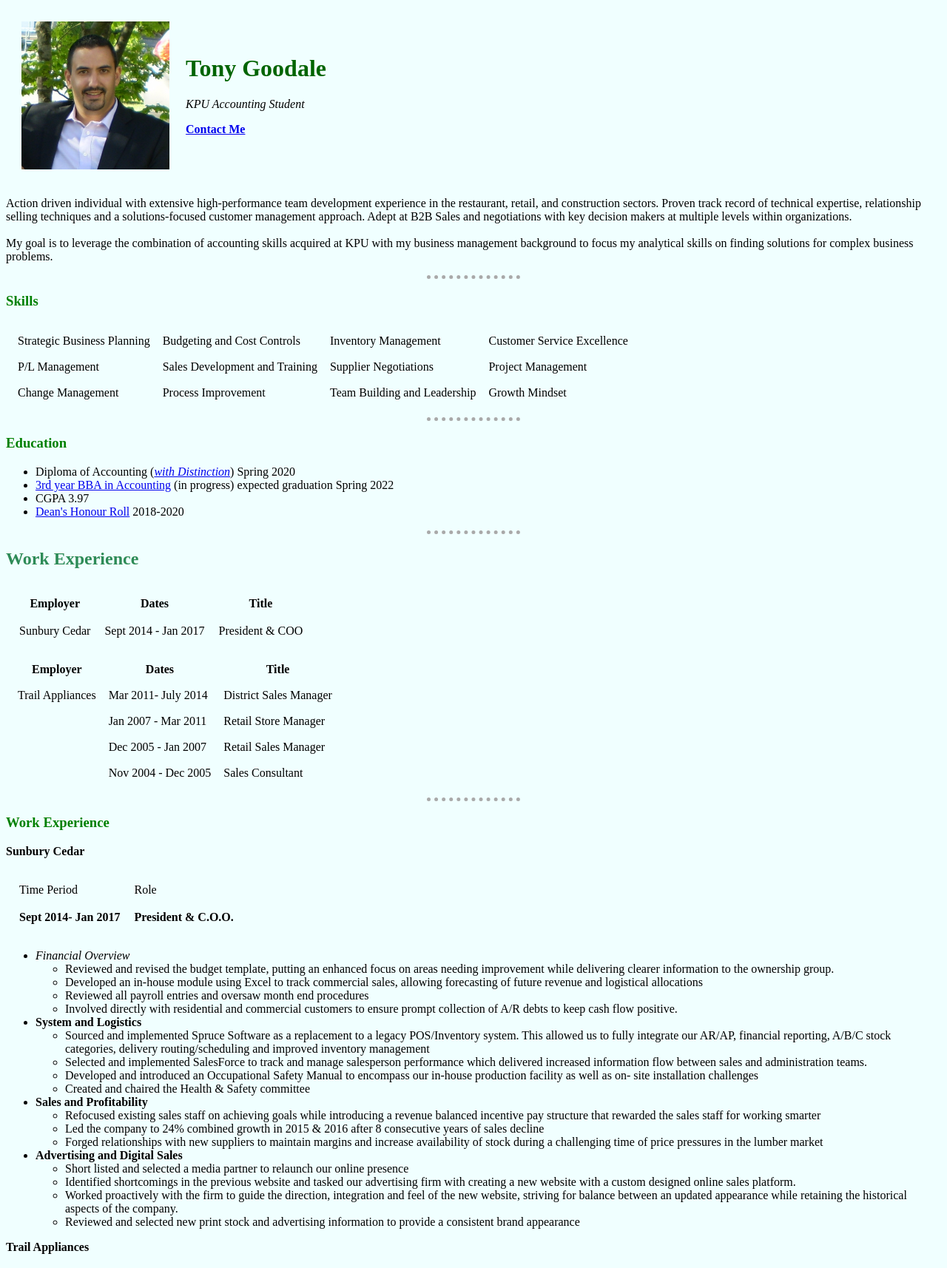
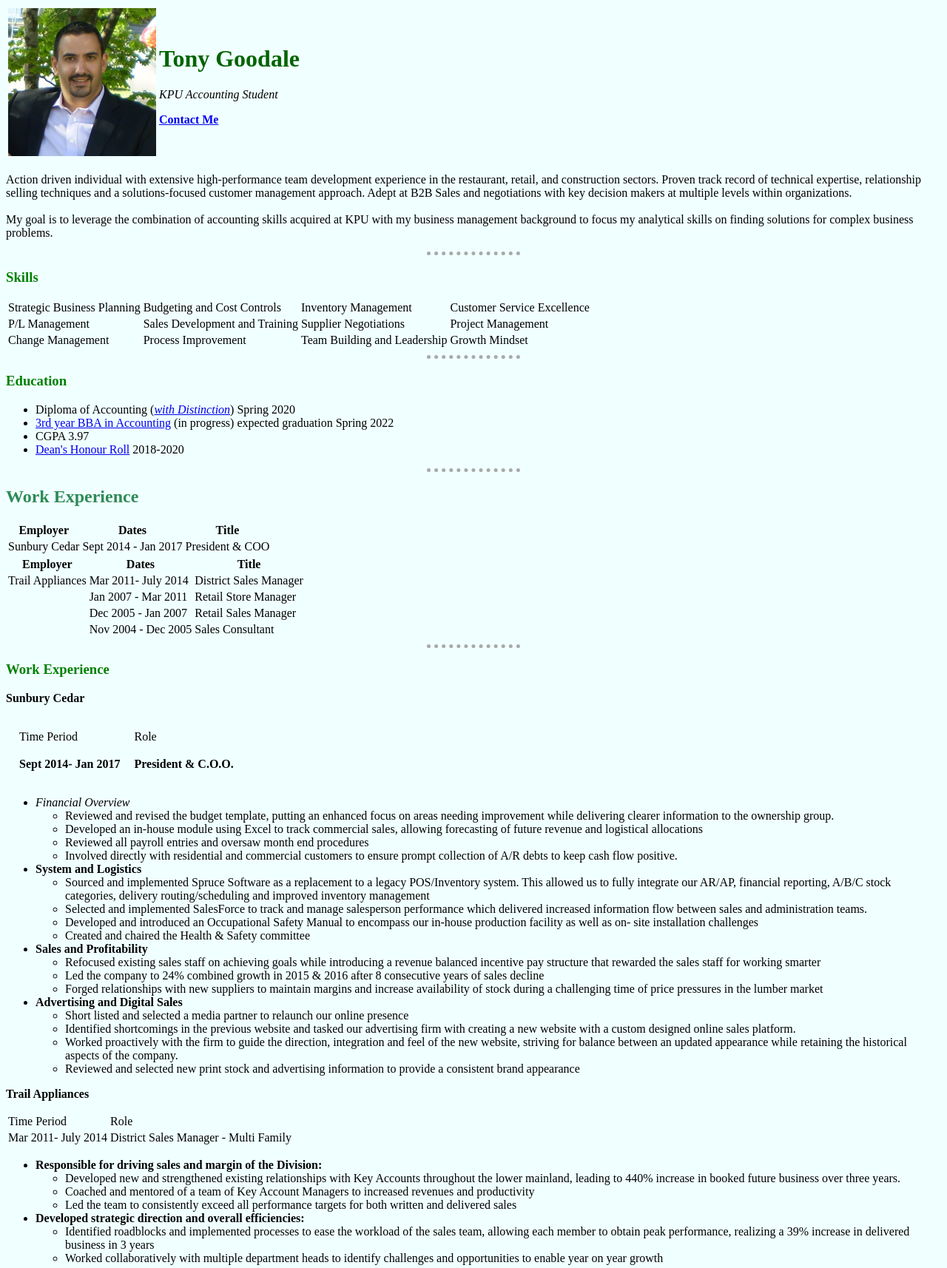
Before and after one commit to 100396701/info1213a1-1, a plain HTML site: page index.html in a window 1280 px wide. Shown: the top 1714 px of the page at 74% size. Drawn offline with Linux system fonts and the light colour scheme.

Commit message:
html validation

```diff
--- a/index.html
+++ b/index.html
@@ -1,3 +1,5 @@
+<!DOCTYPE html>
+<html lang="en" dir="ltr">
 
 <head>
   <meta charset="utf-8">
@@ -6,9 +8,9 @@
 </head>
 
 <body>
-  <table cellspacing=20>
+  <table>
     <tr>
-      <td><img src="Tony Pic.png" alt="Tony's Profile Pic" width="200" height="200"></td>
+      <td><img src="Tony_Pic.png" alt="Tony's Profile Pic" width="200" height="200"></td>
       <td>
         <h1><b>Tony Goodale</b></h1>
         <p><em>KPU Accounting Student</em></p>
@@ -24,10 +26,9 @@
     <br>
     My goal is to leverage the combination of accounting skills acquired at KPU with my business management background to focus my analytical skills on finding solutions for complex business problems.
   </p>
-  </p>
   <hr>
   <h3>Skills</h3>
-  <table cellspacing=15>
+  <table>
     <tr>
       <td>Strategic Business Planning</td>
       <td>Budgeting and Cost Controls</td>
@@ -50,19 +51,18 @@
   <hr>
   <h3>Education</h3>
   <ul>
-    <li>Diploma of Accounting (<a href="https://www.kpu.ca/sites/default/files/Policies/AR7%20Graduation%20With%20Distinction%20Policy.pdf" add target="_blank"><em>with Distinction</em></a>) Spring 2020 </li>
-    <li><a href="https://kpu.ca/calendar/2018-19/business/accounting/accounting-bba.html" add target="_blank">3rd year BBA in Accounting</a> (in progress) expected graduation Spring 2022</li>
+    <li>Diploma of Accounting (<a href="https://www.kpu.ca/sites/default/files/Policies/AR7%20Graduation%20With%20Distinction%20Policy.pdf" target="_blank"><em>with Distinction</em></a>) Spring 2020 </li>
+    <li><a href="https://kpu.ca/calendar/2018-19/business/accounting/accounting-bba.html" target="_blank">3rd year BBA in Accounting</a> (in progress) expected graduation Spring 2022</li>
     <li>CGPA 3.97</li>
-    <li><a href="https://www.kpu.ca/sites/default/files/Policies/AR5%20Dean%27s%20Honour%20Roll%20Policy.pdf" add target="_blank">Dean's Honour Roll</a> 2018-2020</li>
+    <li><a href="https://www.kpu.ca/sites/default/files/Policies/AR5%20Dean%27s%20Honour%20Roll%20Policy.pdf" target="_blank">Dean's Honour Roll</a> 2018-2020</li>
   </ul>
   <hr>
   <h2>Work Experience</h2>
-  <table cellspacing=17>
+  <table>
     <thead>
       <th>Employer</th>
       <th>Dates</th>
       <th>Title</th>
-      </tr>
     </thead>
     <tr>
       <td>Sunbury Cedar</td>
@@ -70,8 +70,7 @@
       <td>President & COO</td>
     </tr>
   </table>
-
-  <table cellspacing=15>
+  <table>
     <thead>
       <tr>
         <th>Employer</th>
@@ -145,19 +144,17 @@
     </ul>
   </ul>
   <p><strong>Trail Appliances</strong></p>
-  <table cellspacing=15>
+  <table>
     <tr>
       <td>Time Period</td>
       <td>Role</td>
     </tr>
     <tbody>
-      <strong>
         <tr>
           <td>Mar 2011- July 2014</td>
           <td>District Sales Manager - Multi Family</td>
         </tr>
-      </strong>
-    </tbody>
+        </tbody>
   </table>
   <ul>
     <li><strong> Responsible for driving sales and margin of the Division:</strong></li>
@@ -218,5 +215,4 @@
   <a href="accomplishments.html">My Accomplishments</a>
   <br><br><br>
 </body>
-
 </html>
```
Also changed, not shown: Tony_Pic.png (added).
